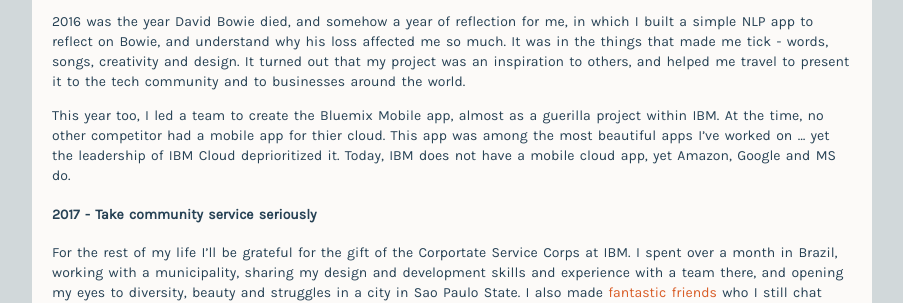
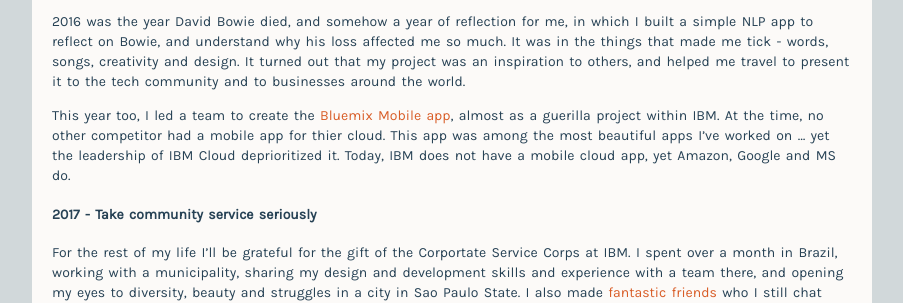
Before and after one commit to mcconville/blog, a Jekyll site: the page built from _posts/blog/2022-01-04-thirteen-lessons.md, in a window 1280 px wide and 900 px high, scrolled down 2703 px. Shown: the part 153-456 px from the top of the window, without its empty margins (188-1091 px from the left). Built offline with Jekyll 4.4.1, drawn with Linux system fonts in a browser that asks for light colours; part of the change alters nothing that is shown; some of the changed text lies outside the part shown.

```diff
--- a/_posts/blog/2022-01-04-thirteen-lessons.md
+++ b/_posts/blog/2022-01-04-thirteen-lessons.md
@@ -46,7 +46,7 @@ I feel lucky to have been adopted by McQ's team.
 
 [IBM turned 100](https://www.ibm.com/ibm/history/ibm100/us/en/) in 2011, and challenged us to spend a day giving back to non profits in a [celebration of service](https://www.ibm.com/ibm/history/ibm100/us/en/service/).
 
-My one day of service turned into three years of desperately [designing](https://dribbble.com/shots/3075948-Disaster) building an iPhone app for a non profit. It forced me to learn how to build cloud and mobile apps - at the time, because of a difficult relationship between Apple and IBM, I had to ask a GM for permission to do that.
+My one day of service turned into three years of desperately [designing and building an iPhone app](https://mcconville.github.io/pages/detail.html?project=ShelterBox) for a non profit. It forced me to learn how to build cloud and mobile apps - at the time, because of a difficult relationship between Apple and IBM, I had to ask a GM for permission to do that.
 
 I was incredibly moved by the stories of displacement, and inspired to build an app to tell those stories. I would still very much like this to be my mission. It was not sustainable for me to keep building this vision.
 
@@ -95,7 +95,7 @@ I worked with The Gap, The UK Government, KP, ABC, Cigna, Boeing among others. I
 
 2016 was the year David Bowie died, and somehow a year of reflection for me, in which I built a simple NLP app to reflect on Bowie, and understand why his loss affected me so much. It was in the things that made me tick - words, songs, creativity and design. It turned out that my project was an inspiration to others, and helped me travel to present it to the tech community and to businesses around the world.
 
-This year too, I led a team to create the Bluemix Mobile app, almost as a guerilla project within IBM. At the time, no other competitor had a mobile app for thier cloud. This app was among the most beautiful apps I've worked on ... yet the leadership of IBM Cloud deprioritized it. Today, IBM does not have a mobile cloud app, yet Amazon, Google and MS do.
+This year too, I led a team to create the [Bluemix Mobile app](https://mcconville.github.io/pages/detail.html?project=Pulse), almost as a guerilla project within IBM. At the time, no other competitor had a mobile app for thier cloud. This app was among the most beautiful apps I've worked on ... yet the leadership of IBM Cloud deprioritized it. Today, IBM does not have a mobile cloud app, yet Amazon, Google and MS do.
 
 #### 2017 - Take community service seriously
 
```
